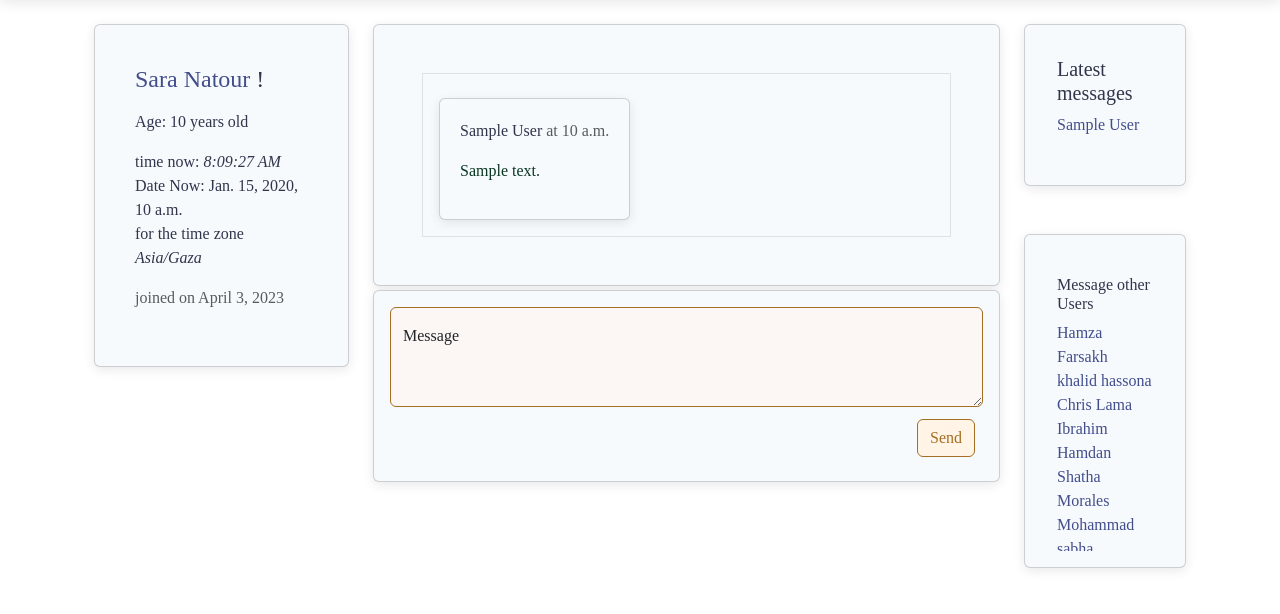
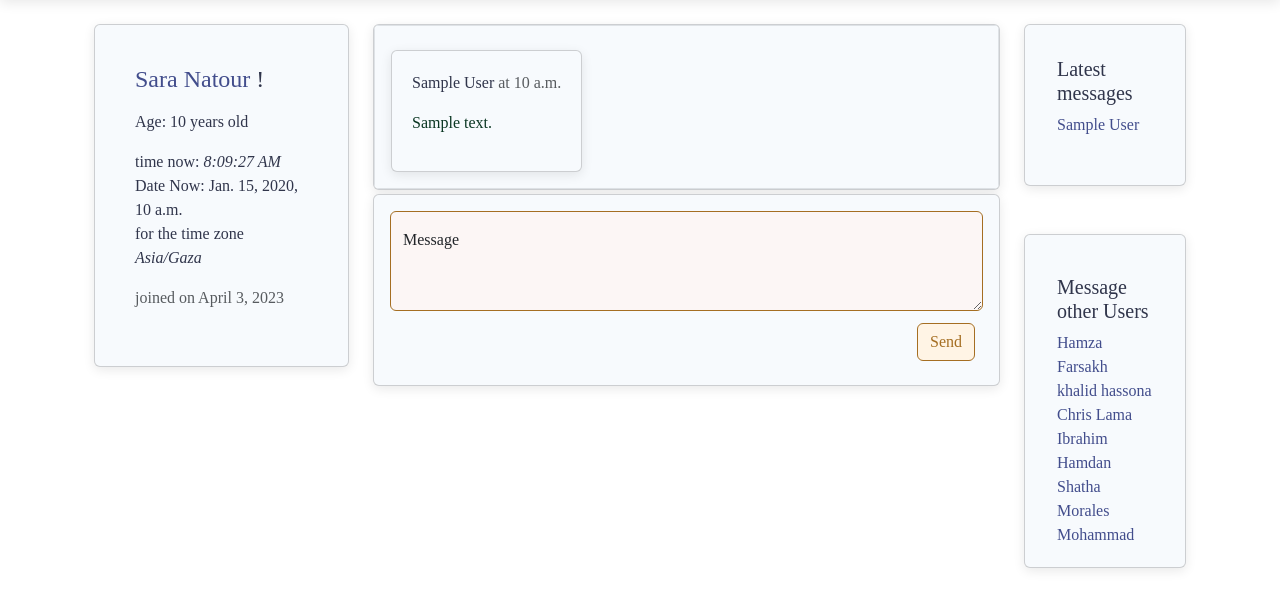
Before and after one commit to saranatour1/Moods, a Django app: template moods_project/login_with_regestration/templates/messages.html in a window 1280 px wide. Shown: the part 76-690 px from the top of the page. Run offline with Django 3.2, Linux system fonts and the light colour scheme; data comes from the database, SQL or seed files in the repository; both versions use the stored data as it was after the commit; tables that the repository leaves empty hold one stand-in row (values such as "Sample post"); the template is opened without the code that fills it: values that come from a table or form of the project are taken from there, most other values are stand-ins (such as "Sample title", 1, 10 or a date in 2020); some web fonts are replaced.

Commit message:
code clean up messages page

```diff
--- a/moods_project/login_with_regestration/templates/messages.html
+++ b/moods_project/login_with_regestration/templates/messages.html
@@ -43,26 +43,23 @@
         </div>
       </nav>
     </div>
-    <!-- <div class="left"> -->
     <div class="container container-sm container-md container-lg  pt-4">
       <div class="row d-flex justify-content-center  mx-auto">
         <div class="col-12 col-sm-12 col-md-12 col-lg-3 col-xl-3 mx-auto">
           <div class="card shadow p-3 mb-5  rounded">
             <div class="card-body p-4">
-              <h4 class="text-start mb-3"> <a href="/user/{{other.id}}">{{other.first_name}} {{other.last_name}}</a> ! </h4>
+              <h4 class="text-start mb-3">
+                <a href="/user/{{other.id}}">{{other.first_name}} {{other.last_name}}</a> !
+              </h4>
               <p class="text-start mb-3"> Age: {{user_age}} years old </p>
               <p class="text-start mb-3"> time now: <em class="time_now"></em>
-
                 <br>
                 <span>Date Now: {{current_date}}</span>
                 <br> for the time zone <em>{{newUser.time_zone}}</em>
               </p>
               <p>{{msg |safe}}</p>
               <p class="text-start mb-3 text-muted"> joined on {{newUser.created_at.date}} </p>
-              <button class="btn btn-primary" type="button" data-bs-toggle="offcanvas" data-bs-target="#staticBackdrop" aria-controls="staticBackdrop" id="keepMe2">
-                Messages and other users
-              </button>
-
+              <button class="btn btn-primary" type="button" data-bs-toggle="offcanvas" data-bs-target="#staticBackdrop" aria-controls="staticBackdrop" id="keepMe2"> Messages and other users </button>
               <div class="offcanvas offcanvas-start" data-bs-backdrop="static" tabindex="-1" id="staticBackdrop" aria-labelledby="staticBackdropLabel">
                 <div class="offcanvas-header">
                   <h5 class="offcanvas-title mt-3" id="staticBackdropLabel">Messages and other users</h5>
@@ -72,10 +69,10 @@
                   <div class="card p-3">
                     <div class="card-body" style=" overflow-y: scroll;   max-height: 300px; ">
                       <ul class="list-unstyled">
-                      <h5>Latest messages</h5>
+                        <p class="h5">Latest messages</p>
                         {%for user in all_users_for_last_messages%}
-                      <li >
-                        <a href="/changOtherId/{{user.id}}">{{user.first_name}}  {{user.last_name}}</a>
+                          <li>
+                            <a href="/changOtherId/{{user.id}}">{{user.first_name}} {{user.last_name}}</a>
                             <p>{{user.message_receiver.message_content}}</p>
                             <p class="text-muted"> sent on {{message.created_at}} </p>
                           </li>
@@ -83,16 +80,14 @@
                       </ul>
                     </div>
                   </div>
-
-
                   <div class="card p-3 mt-5">
                     <div class="card-body" style=" overflow-y: scroll;   max-height: 300px; ">
                       <ul class="list-unstyled mt-2">
-                    <h6>Message other Users</h6>
+                        <p class="h6">Message other Users</p>
                         {%for user in all_users%}
                           {% if user not in all_users_for_last_messages%}
-                        {% if user.id != theUser.id %}
-                            <li ><a href="/changOtherId/{{user.id}}">{{user.first_name}}  {{user.last_name}}</a>
+                            {% if user.id != theUser.id %} <li>
+                                <a href="/changOtherId/{{user.id}}">{{user.first_name}} {{user.last_name}}</a>
                                 </li>
                             {% endif %}
                           {% endif %}
@@ -102,12 +97,11 @@
                   </div>
                 </div>
               </div>
-
             </div>
           </div>
         </div>
         <div class="col-12 col-sm-12 col-md-12 col-lg-7 col-xl-7 mx-auto">
-          <div class="card shadow mb-1 rounded p-5" style=" overflow-y: scroll;   max-height: 25rem; " id="myDiv">
+          <div class="card shadow mb-1 rounded " style=" overflow-y: scroll;   max-height: 25rem; " id="myDiv">
             <div class="card-body border">
               {%for message in allSR%}
                 {%if message.message_sender.id == request.session.id %}
@@ -122,7 +116,7 @@
                   </div>
                 {%else%}
                   <div class="d-flex justify-content-start mt-2">
-                <div class="card p-1 h-25  " >
+                    <div class="card p-1 h-25  ">
                       <div class="card-body  ">
                         <p> {{message.message_sender.first_name}} {{message.message_sender.last_name}}
                           <span class="text-muted"> at {{message.created_at.time}}</span>
@@ -152,11 +146,9 @@
           <div class="card p-3">
             <div class="card-body" style=" overflow-y: scroll;   max-height: 300px; ">
               <ul class="list-unstyled">
-              <h5>Latest messages</h5>
-          {%for user in all_users_for_last_messages%}
+                <p class="h5">Latest messages</p> {%for user in all_users_for_last_messages%}
                   <li class="">
-                <a href="/changOtherId/{{user.id}}">{{user.first_name}}  {{user.last_name}}</a>
-
+                    <a href="/changOtherId/{{user.id}}">{{user.first_name}} {{user.last_name}}</a>
                   </li>
                 {%endfor%}
               </ul>
@@ -165,32 +157,27 @@
           <div class="card p-3 mt-5">
             <div class="card-body" style=" overflow-y: scroll;   max-height: 300px; ">
               <ul class="list-unstyled mt-2">
-            <h6>Message other Users</h6>
+                <p class="h5">Message other Users</p>
                   {%for user in all_users%}
                     {% if user not in all_users_for_last_messages%}
-                {% if user.id != theUser.id %}
-                    <li><a href="/changOtherId/{{user.id}}">{{user.first_name}}  {{user.last_name}}</a>
+                      {% if user.id != theUser.id %} <li>
+                        <a href="/changOtherId/{{user.id}}">{{user.first_name}} {{user.last_name}}</a>
                         </li>
                       {% endif %}
                     {% endif %}
-        {%endfor%}
+                  {% endfor %}
               </ul>
             </div>
           </div>
         </div>
-
       </div>
     </div>
     <script>
       const myDiv = document.getElementById("myDiv");
       myDiv.scrollTop = myDiv.scrollHeight;
-      const pendingBtn=document.getElementById('pending');
-      const addFriendBtn=document.getElementById('addfriend');
+      const pendingBtn = document.getElementById('pending');
+      const addFriendBtn = document.getElementById('addfriend');
       function updateTime() {
-          // function to get the logged user time
-          // const now = new Date();
-          // const timeNow = now.toLocaleTimeString();
-          // document.querySelector('.time_now').textContent = timeNow;
         var userTimezone = "{{ other.time_zone }}";
         // getting the user time despite him/her being logged in or not
         var currentDate = new Date();
@@ -199,16 +186,9 @@
         });
         const timeString = userDateTime.split(", ")[1];
         document.querySelector('.time_now').textContent = timeString
-          // console.log(timeString);
       }
       setInterval(updateTime, 1000);
-        // function pending_request(){
-        //   addFriendBtn.style.display="none";
-        //   pendingBtn.style.display="block";
-        // }
-
     </script>
     <script src="https://cdn.jsdelivr.net/npm/bootstrap@5.3.0-alpha2/dist/js/bootstrap.bundle.min.js" integrity="sha384-qKXV1j0HvMUeCBQ+QVp7JcfGl760yU08IQ+GpUo5hlbpg51QRiuqHAJz8+BrxE/N" crossorigin="anonymous"></script>
-
   </body>
 </html>
```
Also changed, not shown: moods_project/db.sqlite3. Lines whose indentation alone changed are shown as unchanged.
